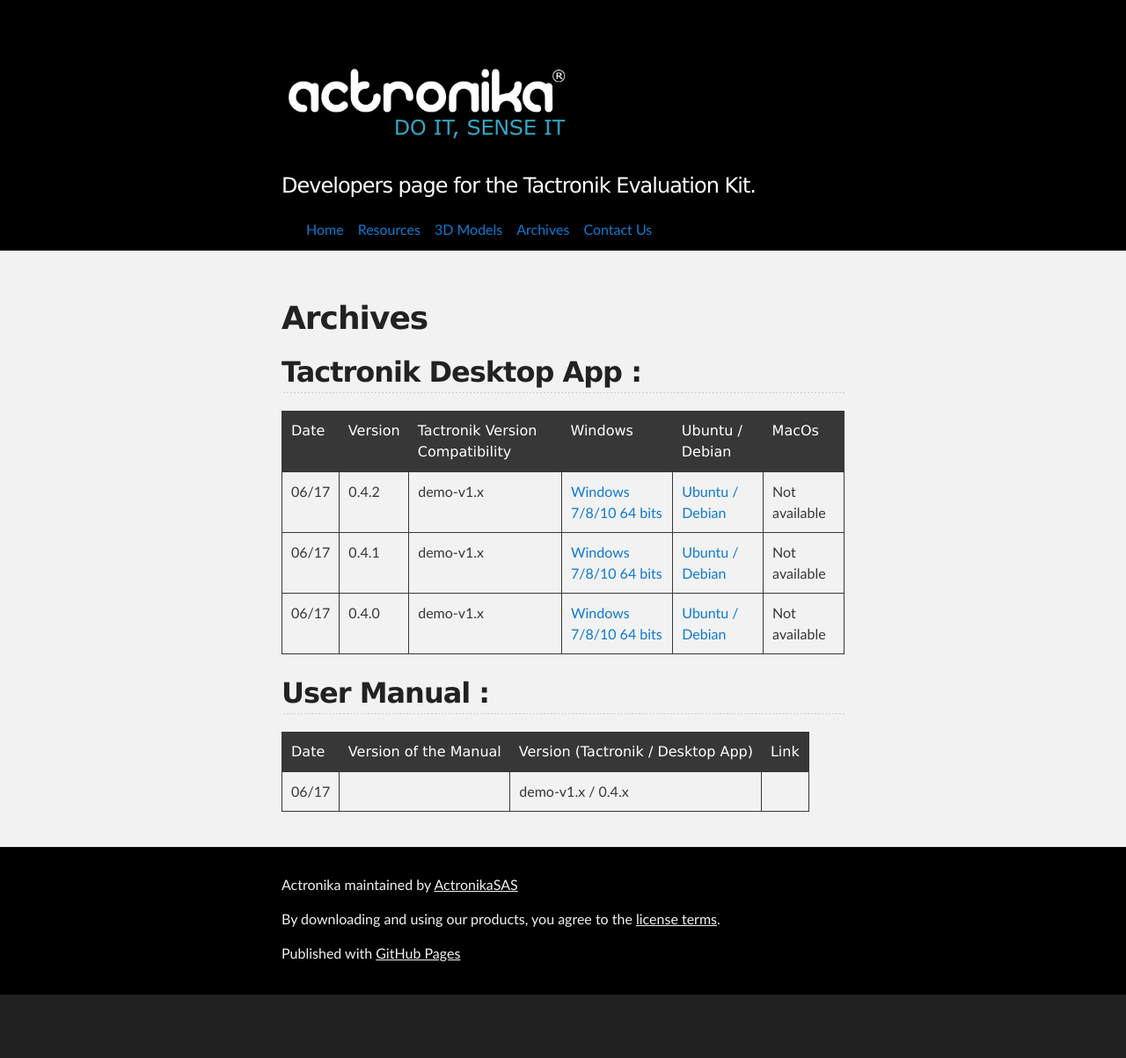
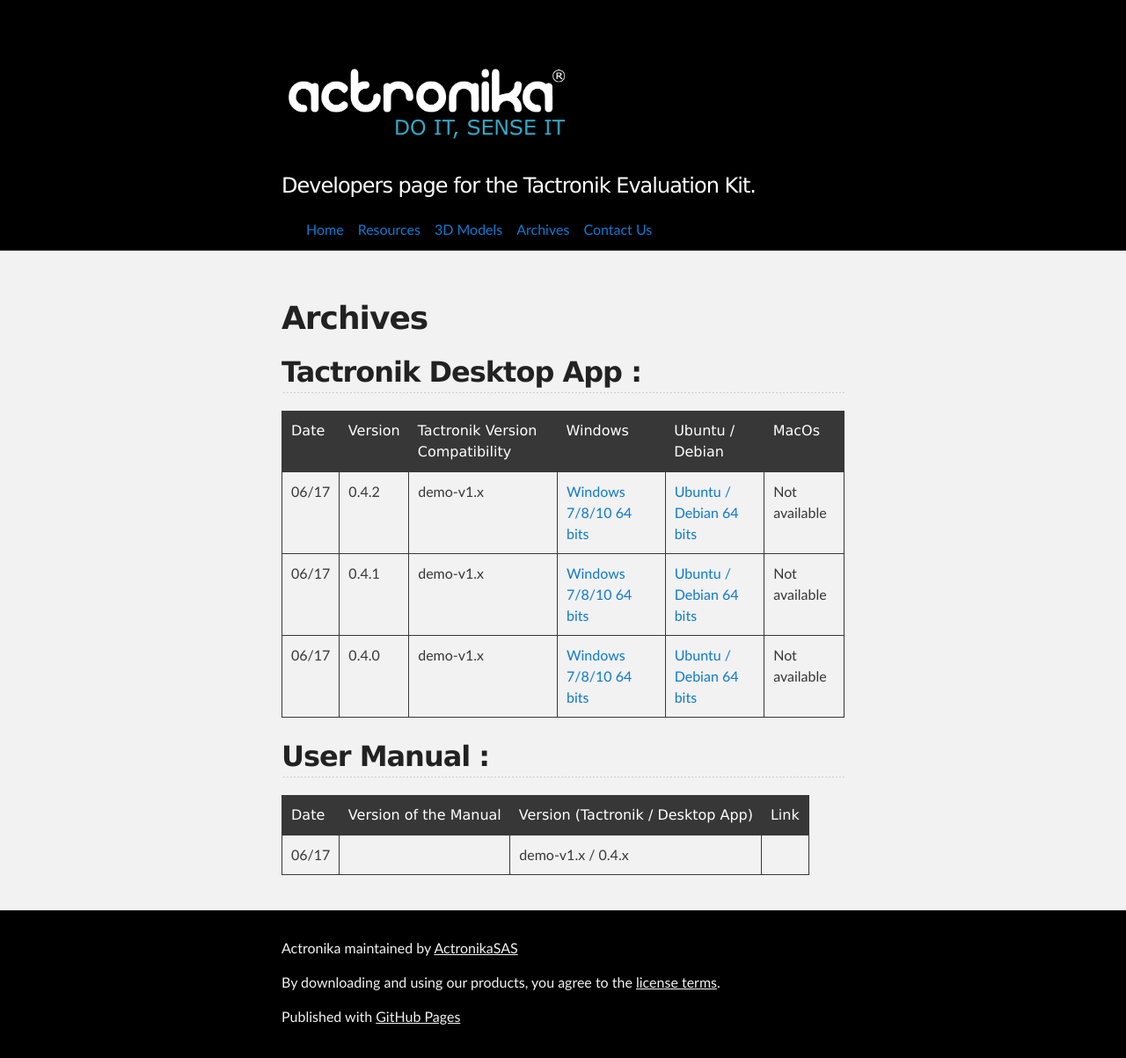
Before and after one commit to ActronikaSAS/dev.actronika.com, a Jekyll site: the page built from archives.md, in a window 1280 px wide. Shown: the whole page at 88% size. Built offline with Jekyll 4.4.1, drawn with Linux system fonts in a browser that asks for light colours; before the commit the page ends 1131 px from its top, so only the background shows below that.

Commit message:
precise arch use on debian/linux
Signed-off-by: Jérémy Cheynet <jeremy.cheynet@actronika.com>

```diff
--- a/archives.md
+++ b/archives.md
@@ -10,9 +10,9 @@ permalink: /archives.html
 
 | Date | Version | Tactronik Version Compatibility | Windows | Ubuntu / Debian | MacOs |
 |------|---------|-------------|---------|--------|-------|
-| 06/17 | 0.4.2 | demo-v1.x | [Windows 7/8/10 64 bits](https://github.com/ActronikaSAS/tactronik-demo-kit/releases/download/v0.4.2/Tactronik.demo.kit.Setup.0.4.2.exe) | [Ubuntu / Debian](https://github.com/ActronikaSAS/tactronik-demo-kit/releases/download/v0.4.2/desktop-demo-kit_0.4.2_amd64.deb) | Not available |
-| 06/17 | 0.4.1 | demo-v1.x | [Windows 7/8/10 64 bits](https://github.com/ActronikaSAS/tactronik-demo-kit/releases/download/v0.4.1/Tactronik.demo.kit.Setup.0.4.1.exe) | [Ubuntu / Debian](https://github.com/ActronikaSAS/tactronik-demo-kit/releases/download/v0.4.1/desktop-demo-kit_0.4.1_amd64.deb) | Not available |
-| 06/17 | 0.4.0 | demo-v1.x | [Windows 7/8/10 64 bits](https://github.com/ActronikaSAS/tactronik-demo-kit/releases/download/v0.4.0/Tactronik.demo.kit.Setup.0.4.0.exe) | [Ubuntu / Debian](https://github.com/ActronikaSAS/tactronik-demo-kit/releases/download/v0.4.0/desktop-demo-kit_0.4.0_amd64.deb) | Not available |
+| 06/17 | 0.4.2 | demo-v1.x | [Windows 7/8/10 64 bits](https://github.com/ActronikaSAS/tactronik-demo-kit/releases/download/v0.4.2/Tactronik.demo.kit.Setup.0.4.2.exe) | [Ubuntu / Debian 64 bits](https://github.com/ActronikaSAS/tactronik-demo-kit/releases/download/v0.4.2/desktop-demo-kit_0.4.2_amd64.deb) | Not available |
+| 06/17 | 0.4.1 | demo-v1.x | [Windows 7/8/10 64 bits](https://github.com/ActronikaSAS/tactronik-demo-kit/releases/download/v0.4.1/Tactronik.demo.kit.Setup.0.4.1.exe) | [Ubuntu / Debian 64 bits](https://github.com/ActronikaSAS/tactronik-demo-kit/releases/download/v0.4.1/desktop-demo-kit_0.4.1_amd64.deb) | Not available |
+| 06/17 | 0.4.0 | demo-v1.x | [Windows 7/8/10 64 bits](https://github.com/ActronikaSAS/tactronik-demo-kit/releases/download/v0.4.0/Tactronik.demo.kit.Setup.0.4.0.exe) | [Ubuntu / Debian 64 bits](https://github.com/ActronikaSAS/tactronik-demo-kit/releases/download/v0.4.0/desktop-demo-kit_0.4.0_amd64.deb) | Not available |
 
 ## User Manual :
 
```
Also changed, not shown: resources.md (+1 -1 lines).
